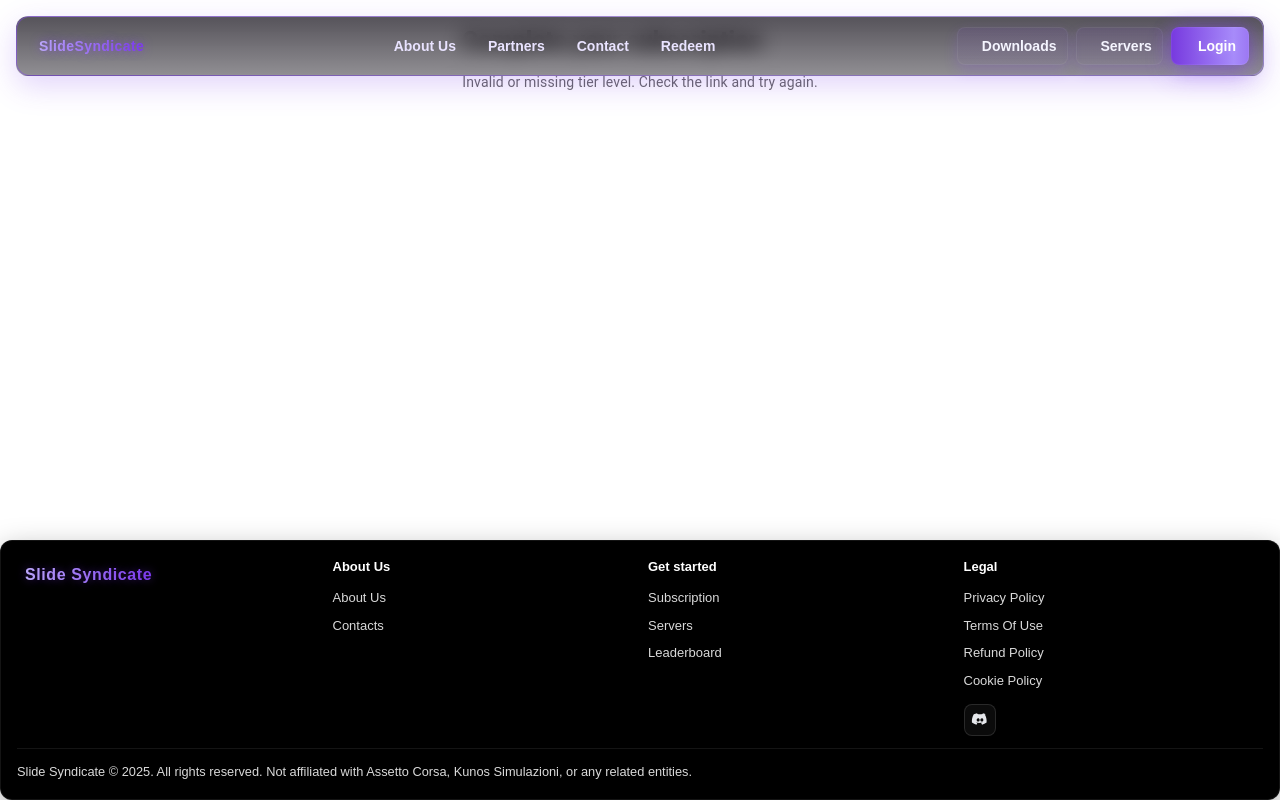
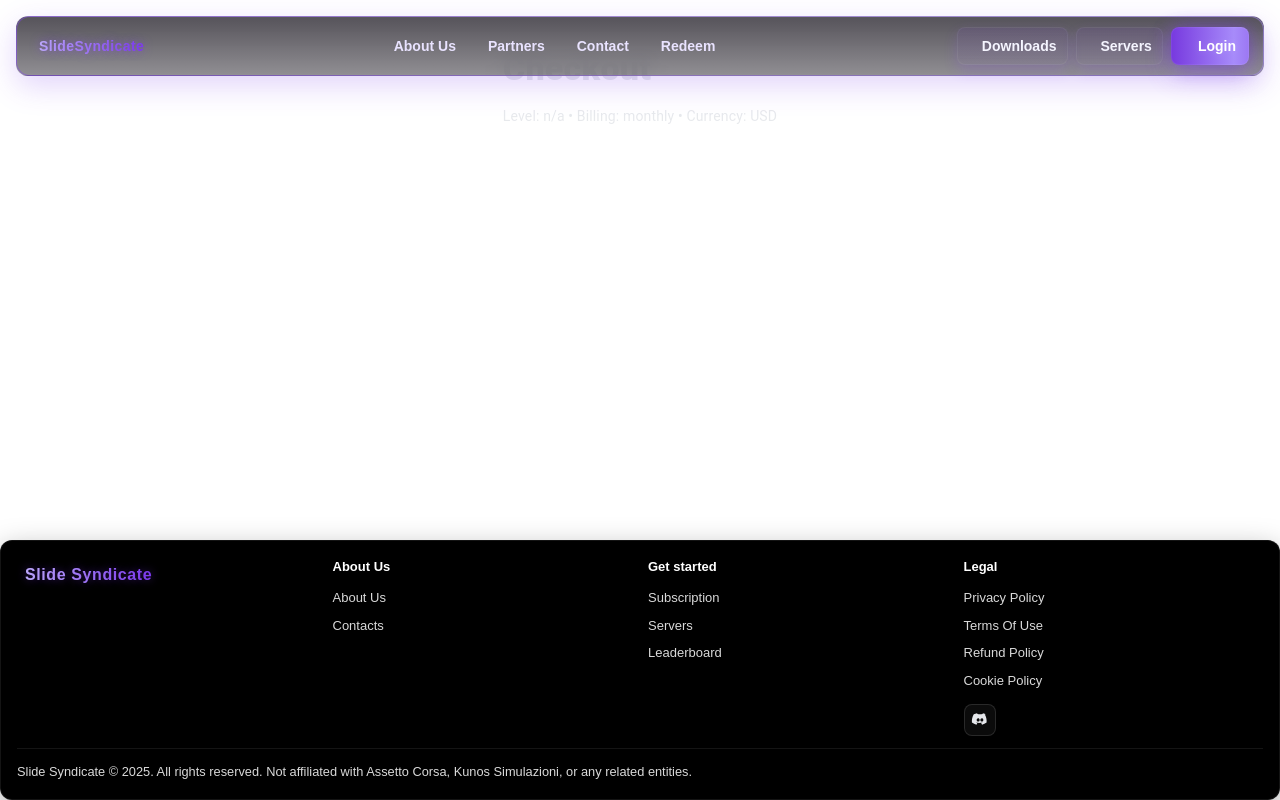
Before and after one commit to KimDog-Studios/slide_sydnicate_website, a Next.js app: page /checkout in a window 1280 px wide. Built offline with nearby package versions, Linux system fonts and the light colour scheme; no server answers; some icons are missing.

Commit message:
Update Fix

```diff
--- /dev/null
+++ b/app/checkout/CheckoutClient.tsx
@@ -0,0 +1,23 @@
+"use client";
+
+import React from "react";
+import { useSearchParams } from "next/navigation";
+import { Box, Stack, Typography } from "@mui/material";
+
+export default function CheckoutClient() {
+	const sp = useSearchParams();
+	const level = sp.get("level") || "";
+	const billing = sp.get("billing") || "monthly";
+	const currency = sp.get("currency") || "USD";
+
+	return (
+		<Box sx={{ maxWidth: 800, mx: "auto", px: 2, py: 6, color: "#e5e7eb" }}>
+			<Stack spacing={2}>
+				<Typography variant="h4" sx={{ fontWeight: 900 }}>Checkout</Typography>
+				<Typography variant="body2" sx={{ opacity: 0.9 }}>
+					Level: {level || "n/a"} • Billing: {billing} • Currency: {currency}
+				</Typography>
+			</Stack>
+		</Box>
+	);
+}
--- a/app/checkout/page.tsx
+++ b/app/checkout/page.tsx
@@ -1,123 +1,12 @@
-"use client";
-import React, { useState, useEffect } from "react";
-import { useRouter, useSearchParams } from "next/navigation";
-import { Box, Typography, Button, CircularProgress, Alert, Stack } from "@mui/material";
-// import tier metadata from Membership
-import { tiers } from "../../Components/Membership";
+import React, { Suspense } from "react";
+import CheckoutClient from "./CheckoutClient";
 
-export default function CheckoutPage() {
-	const router = useRouter();
-	const searchParams = useSearchParams();
+export const dynamic = "force-dynamic";
 
-	const [level, setLevel] = useState<number | null>(null);
-	const [billing, setBilling] = useState<"monthly" | "annually">("monthly");
-	const [currency, setCurrency] = useState<string>("USD");
-	const [busy, setBusy] = useState(false);
-	const [error, setError] = useState<string | null>(null);
-
-	useEffect(() => {
-		if (!searchParams) return;
-		// level
-		const l = searchParams.get("level");
-		if (l) {
-			const n = Number(l);
-			if (!Number.isFinite(n) || Number.isNaN(n)) {
-				setError("Invalid level in query.");
-				setLevel(null);
-			} else {
-				setLevel(n);
-			}
-		}
-		// billing
-		const b = searchParams.get("billing");
-		if (b === "monthly" || b === "annually") setBilling(b);
-		// force USD regardless of query
-		setCurrency("USD");
-	}, [searchParams]);
-
-	const tier = typeof level === "number" ? tiers.find((t) => t.level === level) : undefined;
-
-	const proceed = async () => {
-		if (level === null) {
-			setError("Missing level.");
-			return;
-		}
-		setError(null);
-		setBusy(true);
-		try {
-			const res = await fetch("/api/checkout/create", {
-				method: "POST",
-				headers: { "Content-Type": "application/json" },
-				credentials: "include",
-				body: JSON.stringify({ level, billing, currency: "USD" }),
-			});
-			const j = await res.json().catch(() => null);
-			if (!res.ok) {
-				const msg = j?.error || j?.message || "Checkout creation failed";
-				throw new Error(msg);
-			}
-			const url: string | undefined = j?.url || j?.checkoutUrl;
-			if (url) {
-				window.location.href = url;
-				return;
-			}
-			// fallback local route (should rarely happen)
-			router.replace(`/checkout?level=${encodeURIComponent(level)}&billing=${encodeURIComponent(billing)}&currency=USD`);
-		} catch (e: any) {
-			const raw = String(e?.message || e || "Checkout error");
-			console.error("Checkout creation error:", e);
-			if (raw.includes("No such price") || raw.includes("No such Price")) {
-				setError("Payment configuration error: the server is missing a Stripe price for this plan. Contact the site admin to fix the Stripe product/price mapping.");
-			} else {
-				setError(raw);
-			}
-			setBusy(false);
-		}
-	};
-
+export default function Page() {
 	return (
-		<Box sx={{ maxWidth: 720, mx: "auto", p: 3 }}>
-			<Typography variant="h5" sx={{ mb: 2, fontWeight: 800 }}>
-				Complete your subscription
-			</Typography>
-
-			{error && <Alert severity="error" sx={{ mb: 2 }}>{error}</Alert>}
-
-			{!tier ? (
-				<Typography variant="body2" sx={{ color: "text.secondary" }}>
-					Invalid or missing tier level. Check the link and try again.
-				</Typography>
-			) : (
-				<Stack spacing={2}>
-					<Box>
-						<Typography variant="subtitle2" sx={{ fontWeight: 700 }}>{tier.name}</Typography>
-						<Typography variant="body2" sx={{ color: "text.secondary" }}>{tier.badge}</Typography>
-					</Box>
-
-					<Box>
-						<Typography variant="body2">
-							Billing: <strong>{billing}</strong>
-						</Typography>
-						<Typography variant="body2">
-							Currency: <strong>{currency}</strong>
-						</Typography>
-						<Typography variant="body2" sx={{ color: "text.secondary" }}>
-							Display price shown here is the plan label: <strong>{tier.price.amount}{tier.price.cadence ? ` / ${tier.price.cadence}` : ""}</strong>
-						</Typography>
-					</Box>
-
-					<Box sx={{ display: "flex", gap: 2 }}>
-						<Button variant="contained" color="primary" onClick={proceed} disabled={busy}>
-							{busy ? <><CircularProgress size={16} sx={{ mr: 1 }} /> Redirecting…</> : "Proceed to payment"}
-						</Button>
-						<Button variant="outlined" onClick={() => router.back()} disabled={busy}>Cancel</Button>
-					</Box>
-
-					<Typography variant="caption" sx={{ color: "text.secondary" }}>
-						You will be redirected to our payment provider to complete the subscription. If you encounter issues, contact support.
-					</Typography>
-				</Stack>
-			)}
-		</Box>
+		<Suspense fallback={<div style={{ padding: 24 }}>Loading checkout…</div>}>
+			<CheckoutClient />
+		</Suspense>
 	);
 }
```
